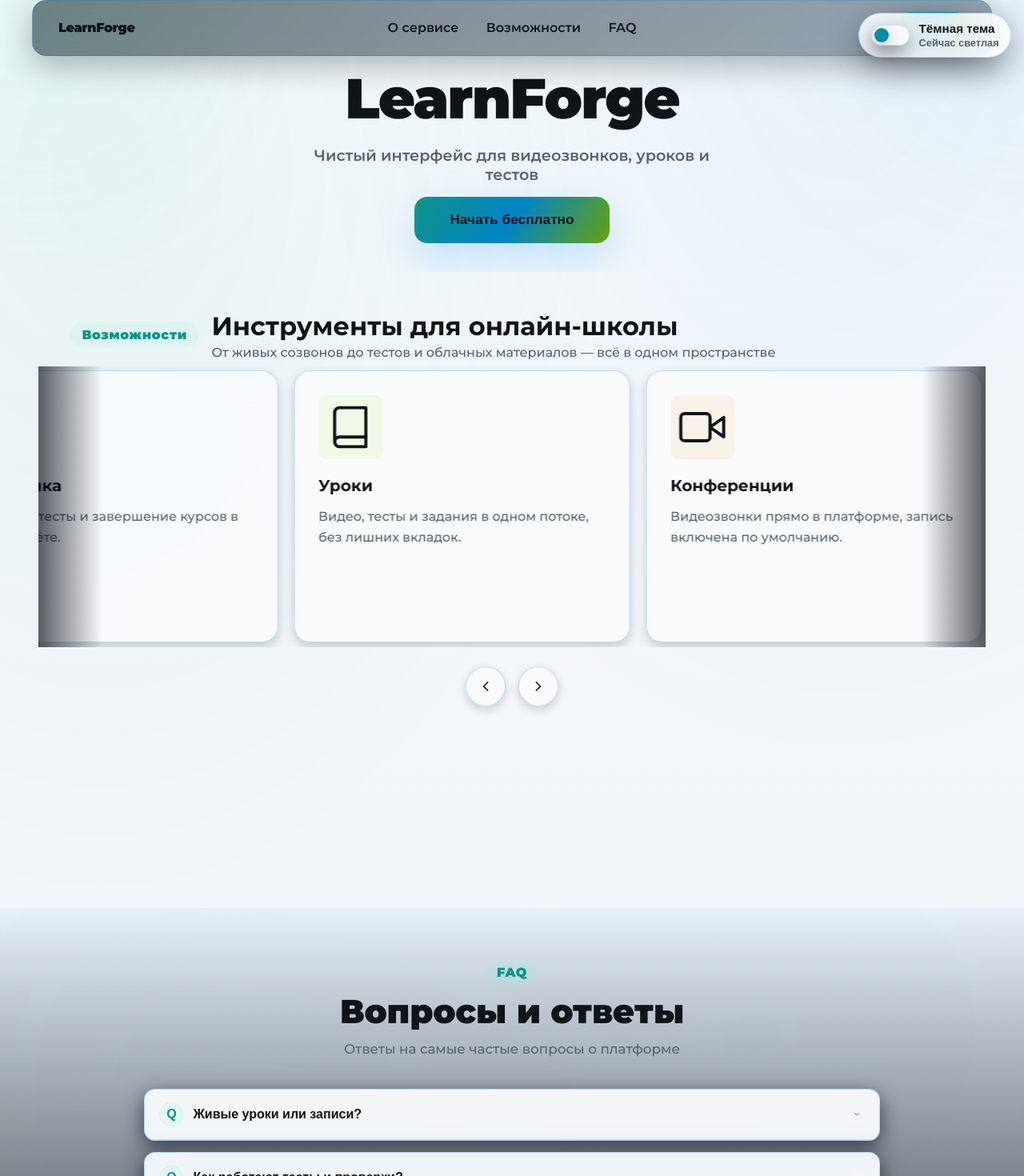
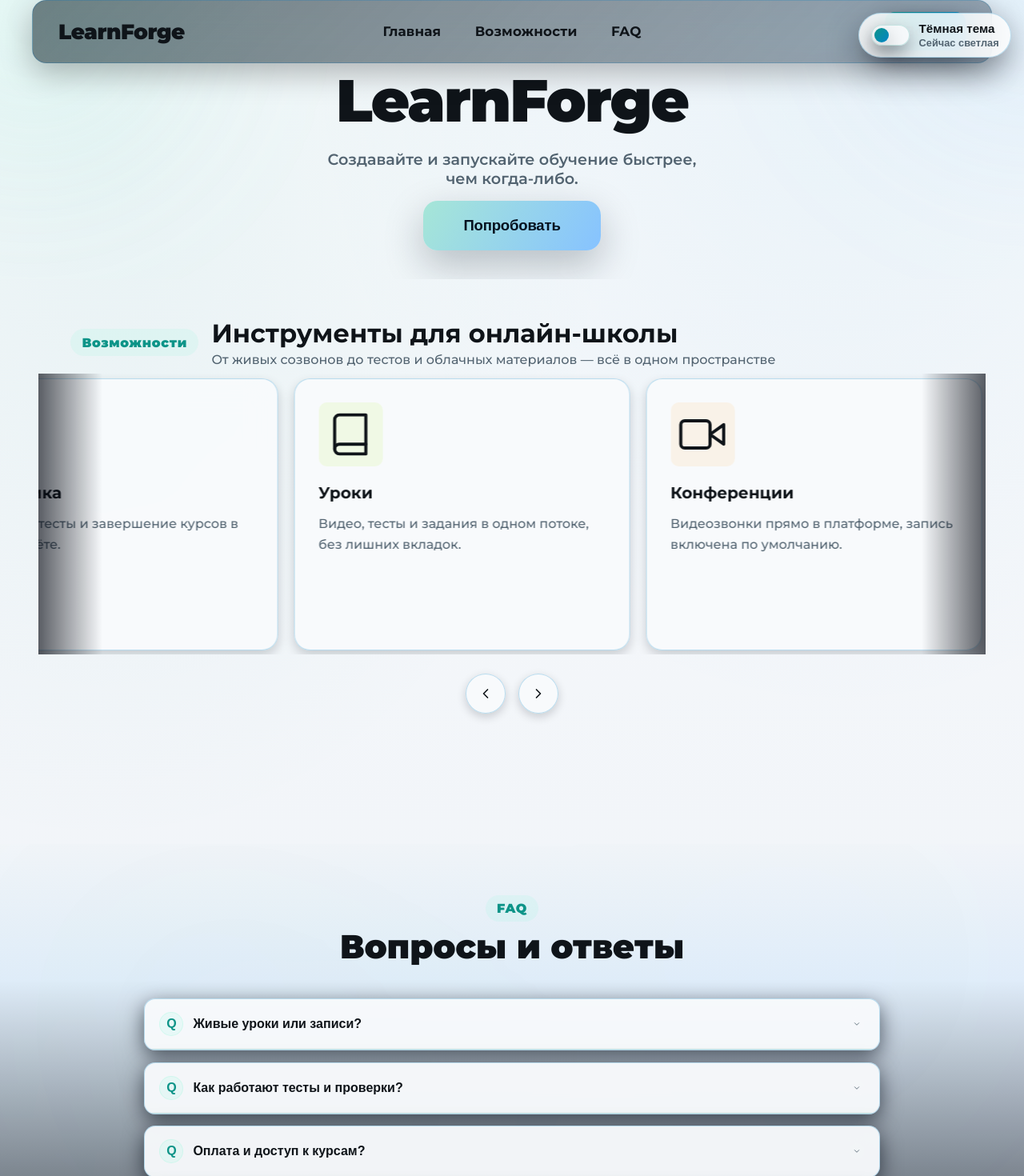
Before and after one commit to StasWW/learnFordge, a React (Vite) app: page / in a window 1280 px wide. Shown: the top 1470 px of the page at 80% size. Built offline with nearby package versions, Linux system fonts and the light colour scheme.

Commit message:
fix space between sections

```diff
--- a/src/components/landing/FAQ.tsx
+++ b/src/components/landing/FAQ.tsx
@@ -62,7 +62,6 @@ export default function FAQ() {
         <header className="faq-header">
           <span className="section-kicker">FAQ</span>
           <h2 id="faq-heading">Вопросы и ответы</h2>
-          <p>Ответы на самые частые вопросы о платформе</p>
         </header>
         <div className="faq-list" role="list">
           {faqData.map((item) => {
--- a/src/components/landing/Header.tsx
+++ b/src/components/landing/Header.tsx
@@ -6,11 +6,11 @@ export default function Header() {
       <div className="hero-content">
         <div className="hero-text">
           <h1 className="company-name">LearnForge</h1>
-          <p className="slogan">Чистый интерфейс для видеозвонков, уроков и тестов</p>
+          <p className="slogan">Создавайте и запускайте обучение быстрее, чем когда-либо.</p>
           <div className="hero-actions">
             <div className="cta-buttons">
               <button className="btn-primary" type="button">
-                Начать бесплатно
+                Попробовать
               </button>
             </div>
           </div>
--- a/src/components/landing/Navbar.tsx
+++ b/src/components/landing/Navbar.tsx
@@ -4,7 +4,7 @@ export default function Navbar() {
       <div className="nav-shell">
         <div className="nav-brand">LearnForge</div>
         <div className="nav-links" role="navigation" aria-label="Основная навигация">
-          <a href="#home">О сервисе</a>
+          <a href="#home">Главная</a>
           <a href="#features">Возможности</a>
           <a href="#faq">FAQ</a>
         </div>
--- a/src/styles/pages/landing/faq.css
+++ b/src/styles/pages/landing/faq.css
@@ -1,8 +1,8 @@
 .faq-section {
     position: relative;
-    padding: 4rem 1.5rem 5rem;
-    margin-top: clamp(12rem, 16vh, 16rem);
-    background: linear-gradient(180deg, rgba(108, 186, 255, 0.08) 0%, rgba(5, 9, 18, 0.94) 100%);
+    padding: clamp(3.5rem, 5vw, 5rem) 1.5rem 5rem;
+    margin-top: clamp(4rem, 8vw, 8rem);
+    background: linear-gradient(180deg, rgba(248, 250, 252, 0) 0%, rgba(108, 186, 255, 0.12) 26%, rgba(5, 9, 18, 0.9) 100%);
     overflow: hidden;
 }
 
@@ -162,3 +162,17 @@
         align-items: flex-start;
     }
 }
+
+@media (max-width: 1024px) {
+    .faq-section {
+        margin-top: clamp(3.25rem, 6vw, 5.5rem);
+        padding-top: clamp(3rem, 6vw, 4.25rem);
+    }
+}
+
+@media (max-width: 640px) {
+    .faq-section {
+        margin-top: clamp(2.5rem, 7vw, 4.5rem);
+        padding-top: clamp(2.5rem, 7vw, 3.75rem);
+    }
+}
--- a/src/styles/pages/landing/hero.css
+++ b/src/styles/pages/landing/hero.css
@@ -75,7 +75,7 @@
 }
 
 .company-name {
-    font-size: clamp(2.8rem, 5.5vw, 4.6rem);
+    font-size: clamp(3rem, 5.8vw, 4.9rem);
     font-weight: 800;
     margin: 0;
     color: var(--text);
@@ -133,21 +133,24 @@
 }
 
 .btn-primary {
-    padding: 1.15rem 2.8rem;
-    font-size: 1.08rem;
-    font-weight: 700;
+    padding: 1.25rem 3.15rem;
+    font-size: 1.16rem;
+    font-weight: 800;
     color: #04111f;
-    background: linear-gradient(120deg, var(--accent) 0%, var(--secondary) 50%, var(--success) 100%);
+    background: linear-gradient(120deg, #a6e6d7 0%, #87c3ff 55%, #d6f5a4 100%);
+    background-size: 180% 180%;
     border: none;
-    border-radius: 16px;
+    border-radius: 18px;
     cursor: pointer;
-    transition: transform 0.2s ease, box-shadow 0.2s ease;
-    box-shadow: 0 18px 46px rgba(108, 186, 255, 0.35);
+    letter-spacing: -0.01em;
+    transition: transform 0.2s ease, box-shadow 0.25s ease, background-position 0.35s ease;
+    box-shadow: 0 18px 48px rgba(10, 22, 36, 0.25);
 }
 
 .btn-primary:hover {
     transform: translateY(-2px);
-    box-shadow: 0 22px 60px rgba(108, 186, 255, 0.42);
+    background: linear-gradient(120deg, var(--accent) 0%, var(--secondary) 52%, var(--success) 100%);
+    box-shadow: 0 22px 60px rgba(10, 22, 36, 0.32);
 }
 
 .btn-primary:focus-visible {
--- a/src/styles/pages/landing/navbar.css
+++ b/src/styles/pages/landing/navbar.css
@@ -38,8 +38,9 @@
 }
 
 .nav-brand {
-    font-weight: 800;
+    font-weight: 900;
     letter-spacing: -0.02em;
+    font-size: clamp(1.28rem, 2.6vw, 1.65rem);
     color: var(--text);
     justify-self: start;
     position: relative;
@@ -51,7 +52,9 @@
     gap: 1.25rem;
     justify-content: center;
     align-items: center;
-    font-weight: 600;
+    font-weight: 700;
+    font-size: 1.05rem;
+    letter-spacing: 0.01em;
     position: relative;
     z-index: 1;
 }
@@ -59,7 +62,7 @@
 .nav-links a {
     color: var(--text);
     text-decoration: none;
-    padding: 0.35rem 0.45rem;
+    padding: 0.5rem 0.7rem;
     border-radius: 10px;
     transition: color 0.2s ease, background 0.2s ease;
 }
@@ -77,21 +80,24 @@
 }
 
 .nav-login {
-    padding: 0.75rem 1.25rem;
+    padding: 0.9rem 1.6rem;
     border-radius: 12px;
     border: none;
     background: linear-gradient(120deg, var(--accent) 0%, var(--secondary) 50%, var(--success) 100%);
+    background-size: 180% 180%;
     color: #04111f;
+    font-size: 1.02rem;
     font-weight: 800;
     cursor: pointer;
     box-shadow: 0 10px 28px rgba(4, 12, 24, 0.35);
     backdrop-filter: blur(var(--blur-amount));
-    transition: transform 0.2s ease, box-shadow 0.2s ease, border-color 0.2s ease;
+    transition: transform 0.2s ease, box-shadow 0.2s ease, border-color 0.2s ease, background-position 0.35s ease;
 }
 
 .nav-login:hover {
     transform: translateY(-1px);
     box-shadow: 0 12px 32px rgba(108, 186, 255, 0.45);
+    background-position: 100% 0;
 }
 
 .nav-login:focus-visible {
```
Lines whose indentation alone changed are shown as unchanged.
